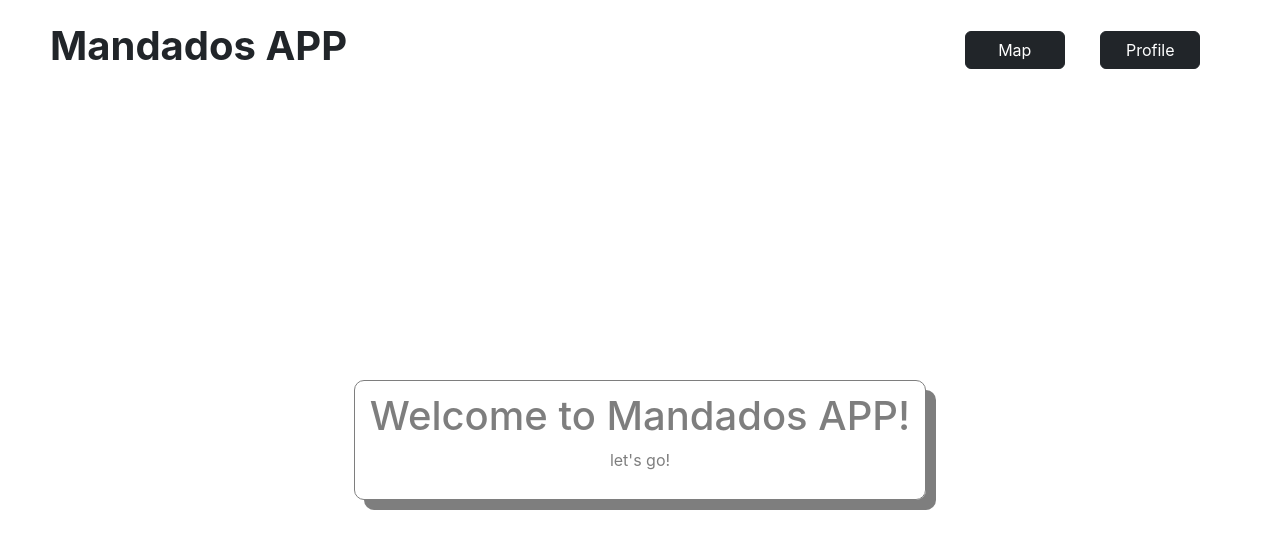
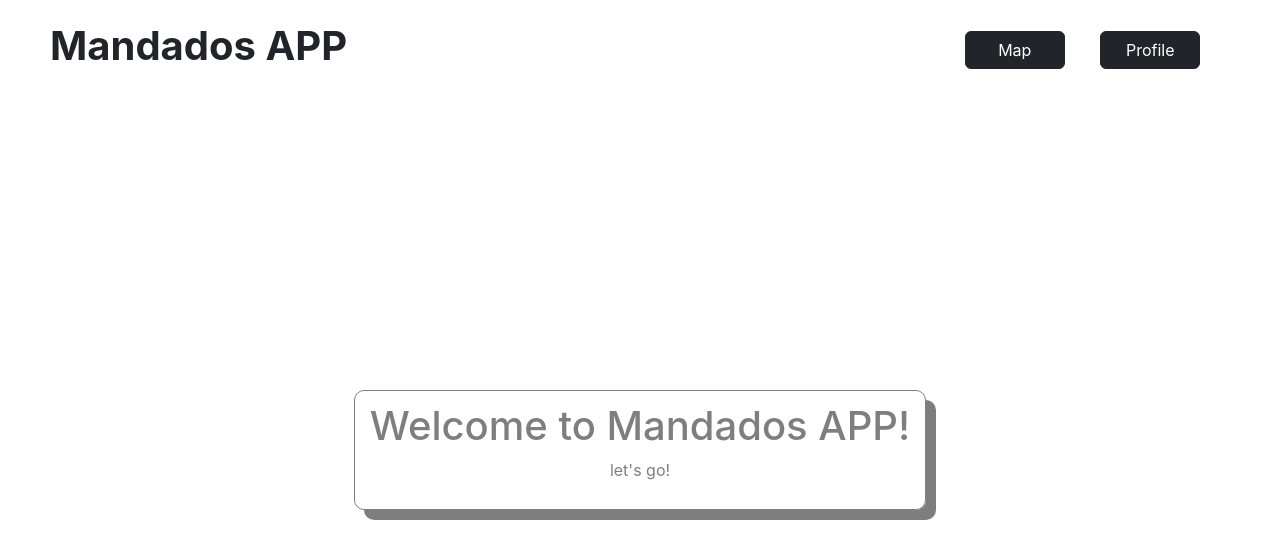
Before and after one commit to SPmfl/mandados-project, a React (Create React App) app: page /app in a window 1280 px wide. Shown: the top 558 px of the page. Built offline with nearby package versions, Linux system fonts and the light colour scheme.

Commit message:
adding styles

```diff
--- a/src/styles/root.css
+++ b/src/styles/root.css
@@ -70,7 +70,7 @@
 #content-container{
     /* border: 2px solid greenyellow; */
     position: absolute;
-    min-height: 600px;
-    height: 85%;
+    min-height: 700px;
+    height: 80%;
     width: 100%;
 }
```
